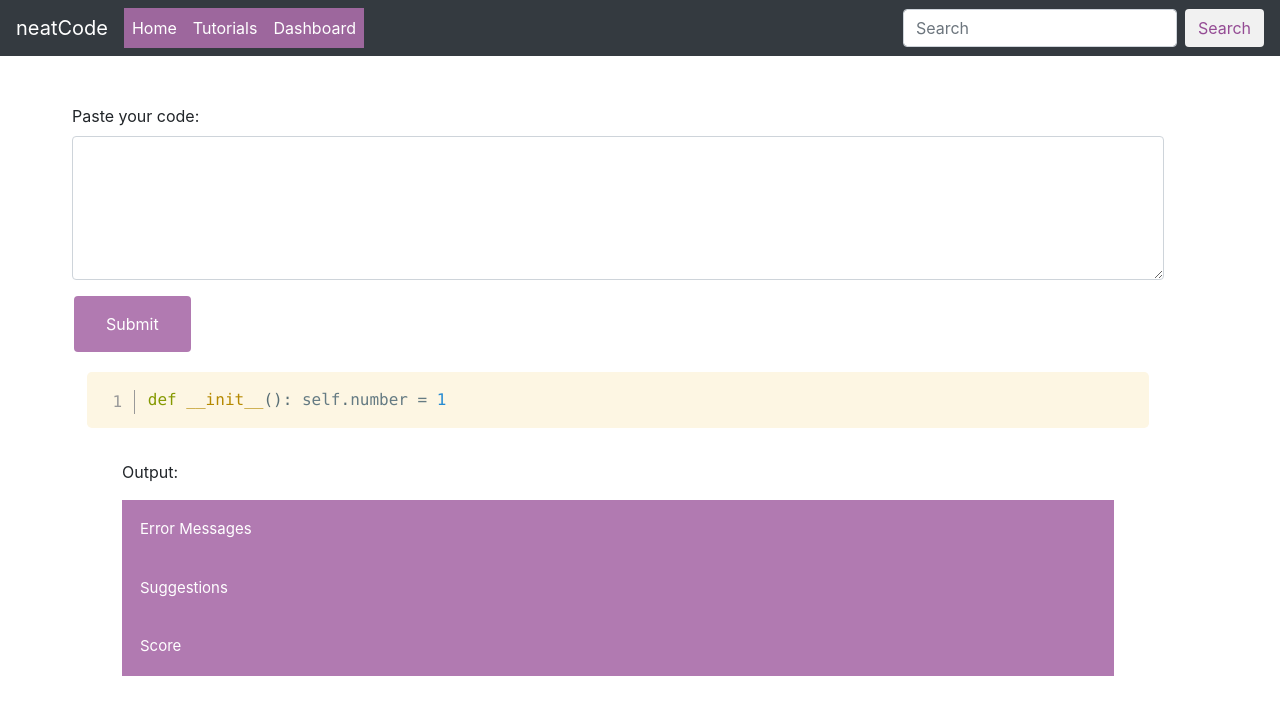
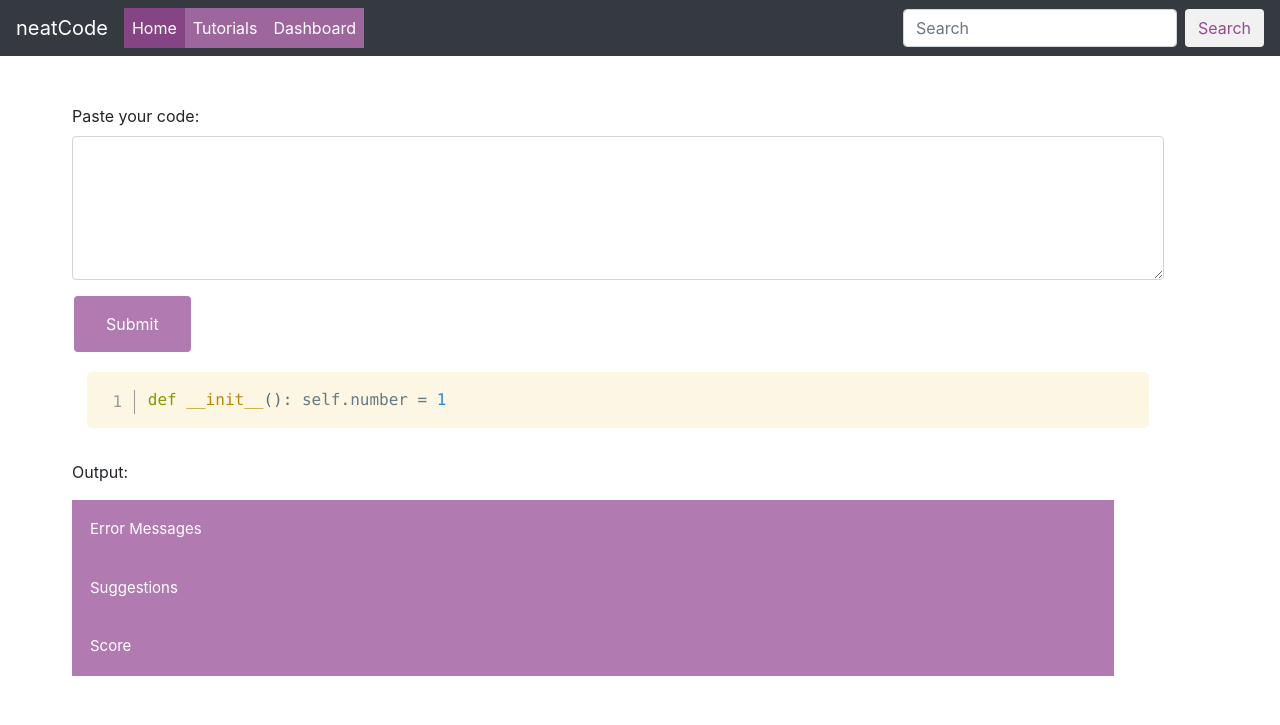
Before and after one commit to qiuyixuan/Code_Comprehension_Platform, a Flask app: page / in a window 1280 px wide. Shown: the top 725 px of the page. Run offline with Flask 2, Linux system fonts and the light colour scheme; parts of the project's set-up code (start-up, migrations or seed data) failed here and were passed over; some libraries are stand-ins or nearby versions.

Commit message:
Add files via upload

```diff
--- a/static/css/style.css
+++ b/static/css/style.css
@@ -12,7 +12,7 @@ body {
 }
 
 #home-btn {
-  background-color: rgb(157, 103, 157);
+  background-color: rgb(133, 69, 133);
 }
 
 #submit {
@@ -49,7 +49,6 @@ body {
 }
 
 .output {
-  padding-left: 50px;
   padding-right: 50px;
   padding-bottom: 50px;
 }
```
